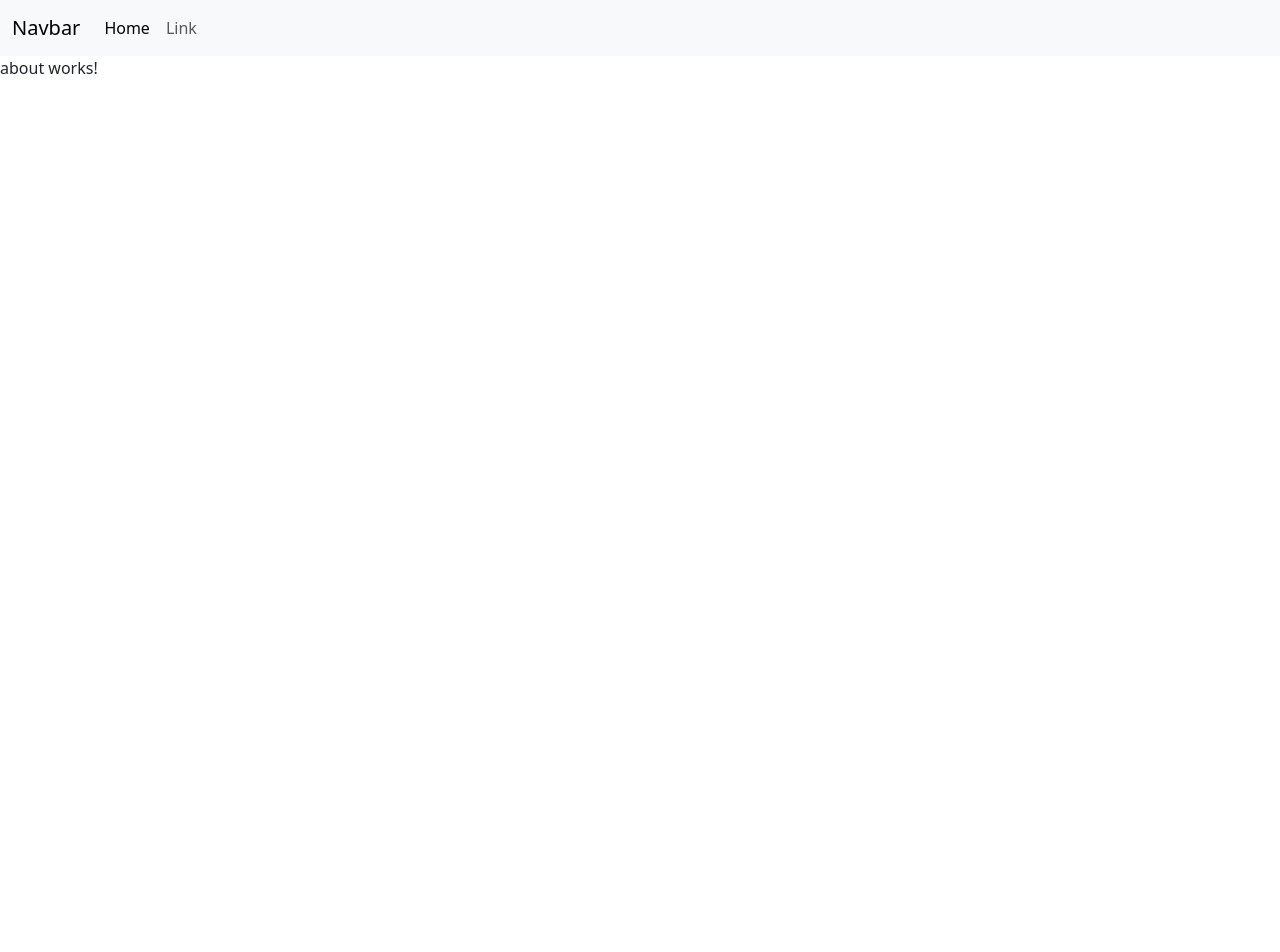
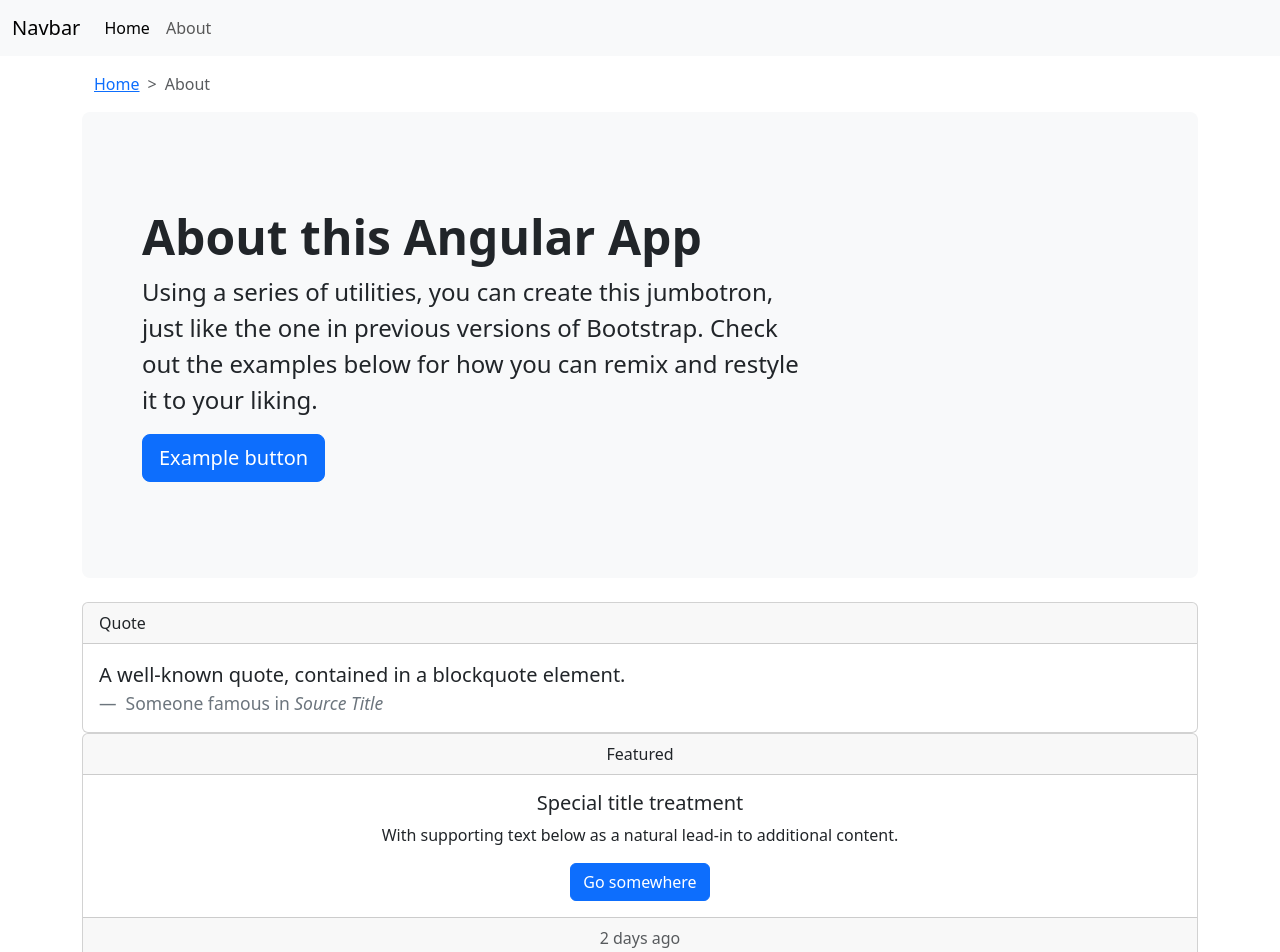
Before and after one commit to axewhyzed/todo-list, an Angular app: page /about in a window 1280 px wide. Shown: the top 952 px of the page. Before the commit the page ends 800 px from the top, so only its background shows below. Built offline with nearby package versions, Linux system fonts and the light colour scheme.

Commit message:
Final commit with minor changes

```diff
--- a/src/app/MyComponents/about/about.component.html
+++ b/src/app/MyComponents/about/about.component.html
@@ -1 +1,50 @@
-<p>about works!</p>
+<div class="container my-3">
+  <nav
+    style="--bs-breadcrumb-divider: '>'"
+    aria-label="breadcrumb"
+    class="container"
+  >
+    <ol class="breadcrumb">
+      <li class="breadcrumb-item"><a href="#">Home</a></li>
+      <li class="breadcrumb-item active" aria-current="page">About</li>
+    </ol>
+  </nav>
+
+  <div class="p-5 mb-4 bg-body-tertiary rounded-3">
+    <div class="container-fluid py-5">
+      <h1 class="display-5 fw-bold">About this Angular App</h1>
+      <p class="col-md-8 fs-4">
+        Using a series of utilities, you can create this jumbotron, just like
+        the one in previous versions of Bootstrap. Check out the examples below
+        for how you can remix and restyle it to your liking.
+      </p>
+      <button class="btn btn-primary btn-lg" type="button">
+        Example button
+      </button>
+    </div>
+  </div>
+
+  <div class="card">
+    <div class="card-header">Quote</div>
+    <div class="card-body">
+      <blockquote class="blockquote mb-0">
+        <p>A well-known quote, contained in a blockquote element.</p>
+        <footer class="blockquote-footer">
+          Someone famous in <cite title="Source Title">Source Title</cite>
+        </footer>
+      </blockquote>
+    </div>
+  </div>
+
+  <div class="card text-center">
+    <div class="card-header">Featured</div>
+    <div class="card-body">
+      <h5 class="card-title">Special title treatment</h5>
+      <p class="card-text">
+        With supporting text below as a natural lead-in to additional content.
+      </p>
+      <a href="#" class="btn btn-primary">Go somewhere</a>
+    </div>
+    <div class="card-footer text-body-secondary">2 days ago</div>
+  </div>
+</div>
--- a/src/app/app.component.html
+++ b/src/app/app.component.html
@@ -1,6 +1,6 @@
   <nav class="navbar navbar-expand-lg bg-body-tertiary">
     <div class="container-fluid">
-      <a class="navbar-brand" href="#">Navbar</a>
+      <a class="navbar-brand" [routerLink]="['/']">Navbar</a>
       <button class="navbar-toggler" type="button" data-bs-toggle="collapse" data-bs-target="#navbarSupportedContent" aria-controls="navbarSupportedContent" aria-expanded="false" aria-label="Toggle navigation">
         <span class="navbar-toggler-icon"></span>
       </button>
@@ -10,7 +10,7 @@
             <a class="nav-link active" aria-current="page" [routerLink]="['/']">Home</a>
           </li>
           <li class="nav-item">
-            <a class="nav-link" [routerLink]="['/about']">Link</a>
+            <a class="nav-link" [routerLink]="['/about']">About</a>
           </li>
         </ul>
       </div>
```
